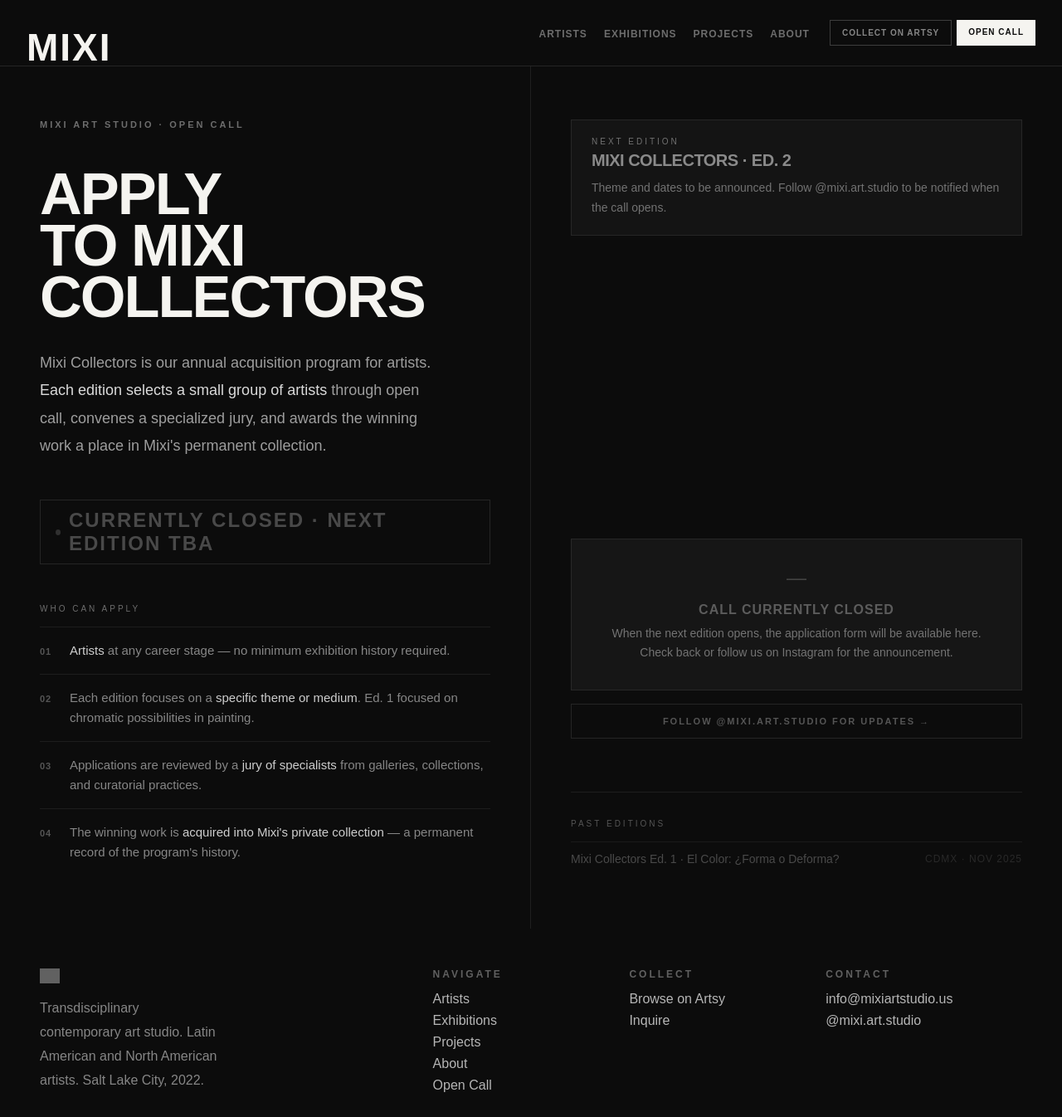
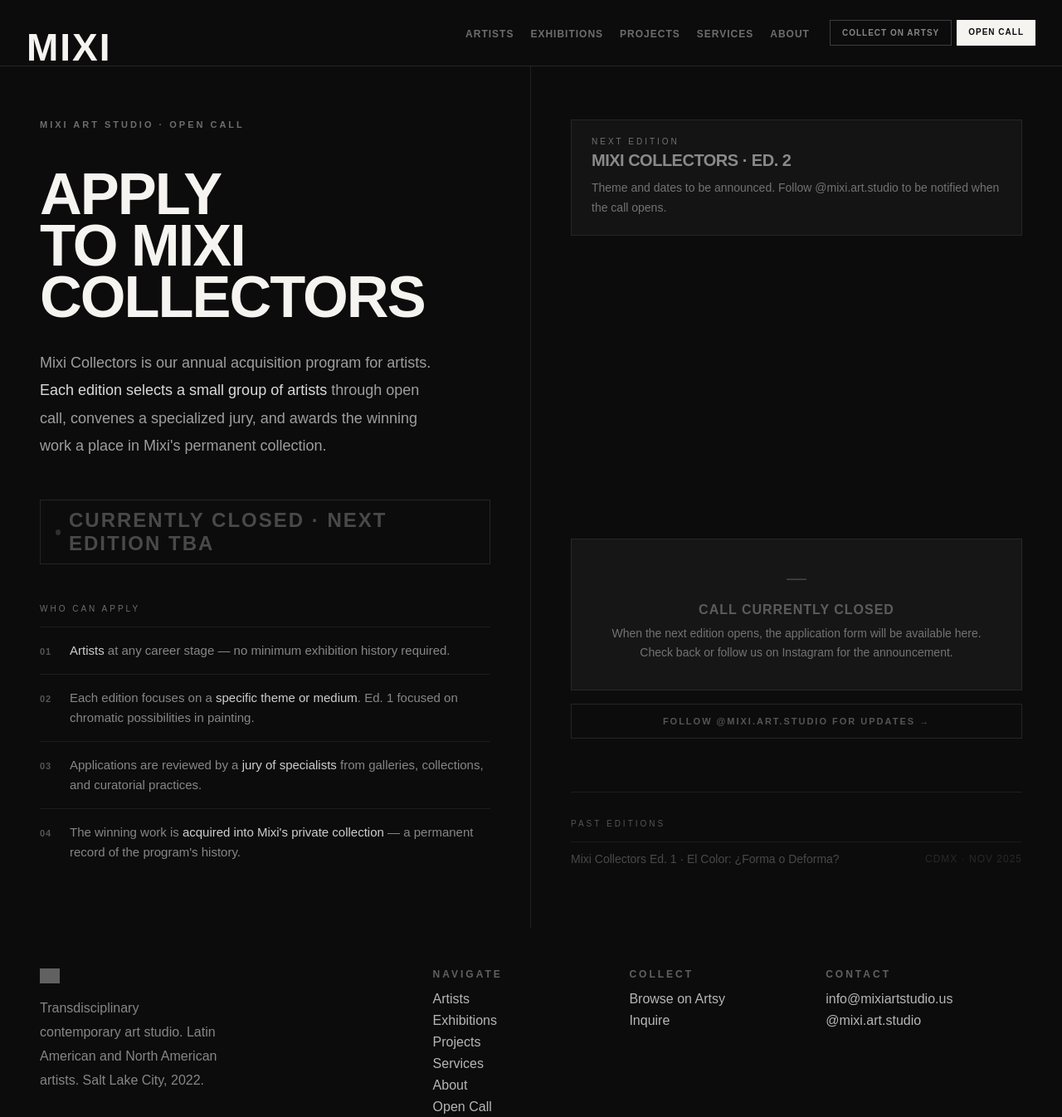
Before and after one commit to PatrickCat6/mixi-art-studio, a plain HTML site: page open-call.html in a window 1280 px wide. Shown: the top 1346 px of the page at 83% size. Drawn offline with Linux system fonts and the light colour scheme; grey boxes are pictures that could not be loaded; a web font is replaced by a local one.

Commit message:
Update open-call.html

```diff
--- a/open-call.html
+++ b/open-call.html
@@ -529,6 +529,7 @@ nav { position:fixed; top:0; left:0; right:0; z-index:200; display:flex; justify
       <li><a href="artists.html">Artists</a></li>
       <li><a href="exhibitions.html">Exhibitions</a></li>
       <li><a href="projects.html">Projects</a></li>
+      <li><a href="services.html">Services</a></li>
       <li><a href="about.html">About</a></li>
     </ul>
     <div class="nav-acts">
@@ -619,6 +620,7 @@ nav { position:fixed; top:0; left:0; right:0; z-index:200; display:flex; justify
           <li><a href="artists.html" style="font-size:16px;color:rgba(255,255,255,.7);text-decoration:none;">Artists</a></li>
           <li><a href="exhibitions.html" style="font-size:16px;color:rgba(255,255,255,.7);text-decoration:none;">Exhibitions</a></li>
           <li><a href="projects.html" style="font-size:16px;color:rgba(255,255,255,.7);text-decoration:none;">Projects</a></li>
+          <li><a href="services.html"style="font-size:16px;color:rgba(255,255,255,.7);text-decoration:none;">Services</a></li>
           <li><a href="about.html" style="font-size:16px;color:rgba(255,255,255,.7);text-decoration:none;">About</a></li>
           <li><a href="open-call.html" style="font-size:16px;color:rgba(255,255,255,.7);text-decoration:none;">Open Call</a></li>
         </ul>
```
